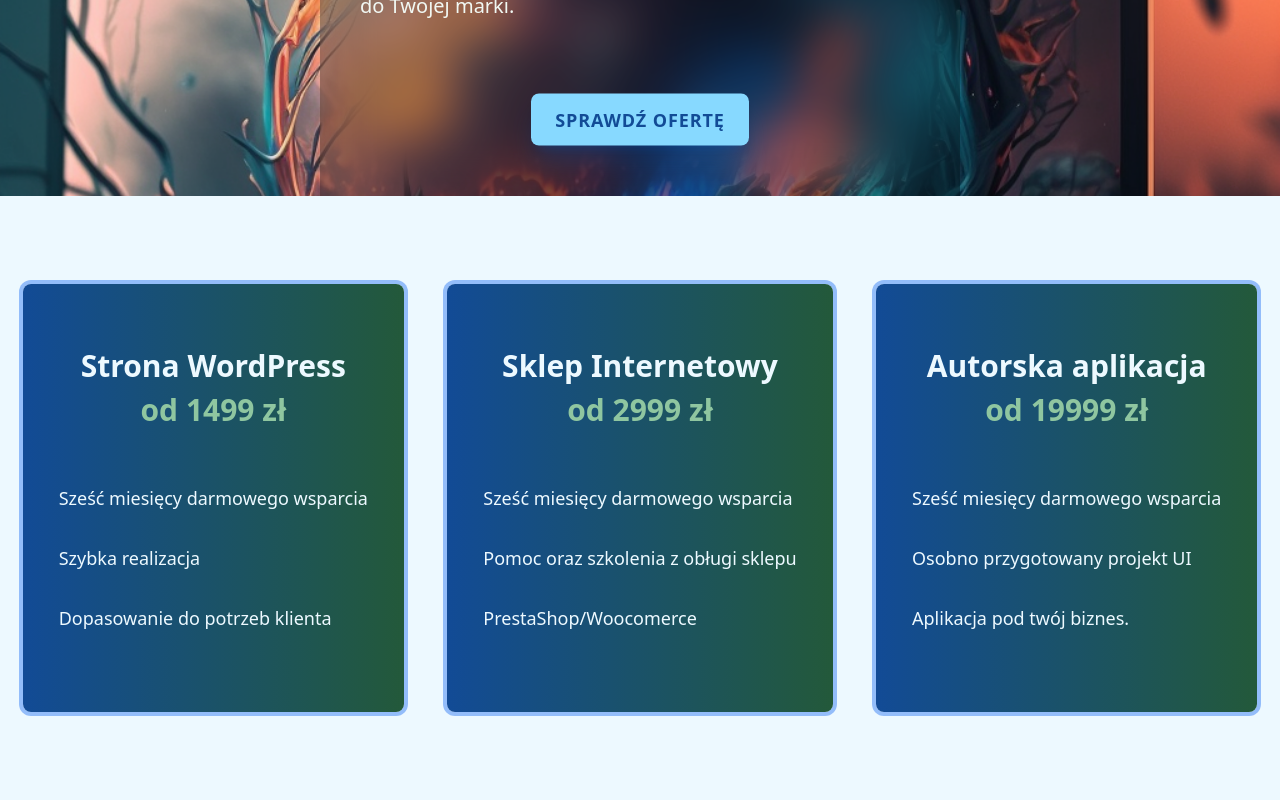
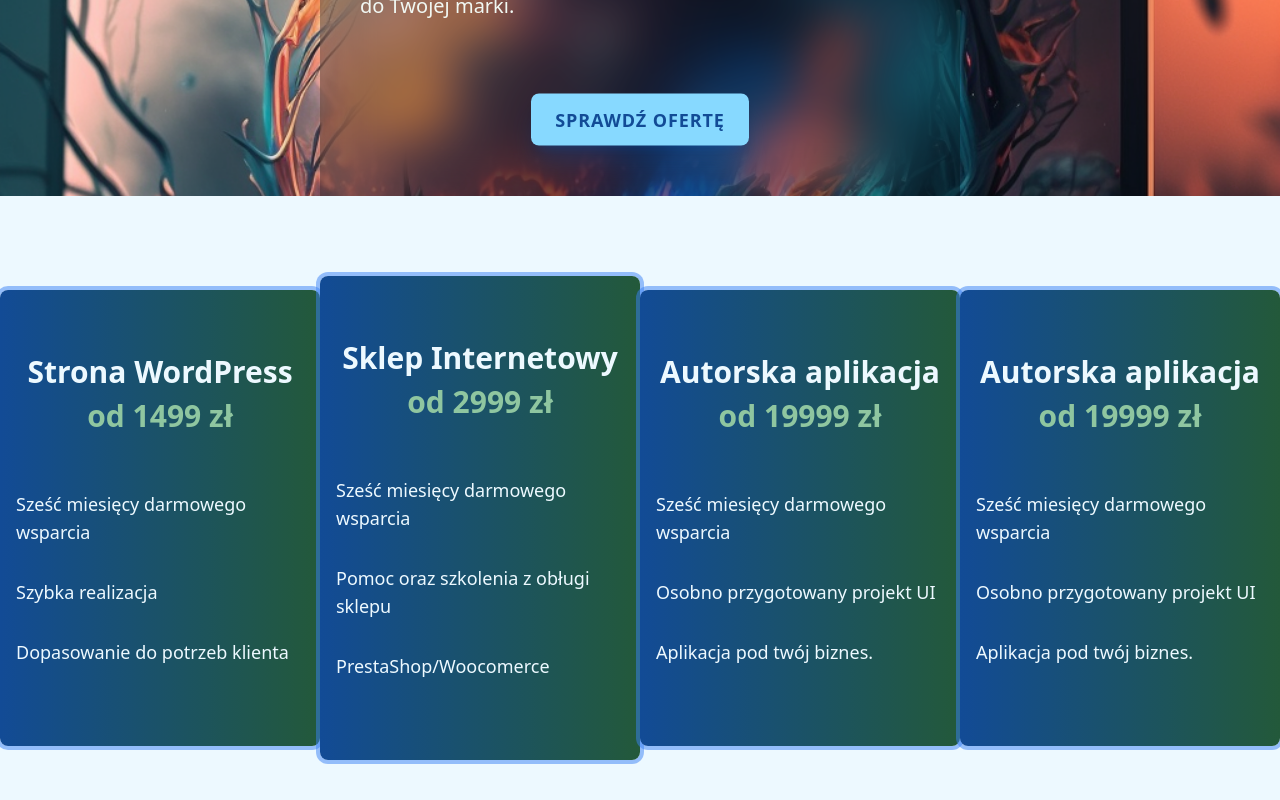
Before and after one commit to marcinbik/cv3, a Next.js app: page / in a window 1280 px wide. Shown: the part 599-1399 px from the top of the page. Before the commit the page ends 1319 px from the top, so only its background shows below. Built offline with nearby package versions, Linux system fonts and the light colour scheme; a web font is replaced by a local one.

Commit message:
add background fix card

```diff
--- a/components/CardProduct.js
+++ b/components/CardProduct.js
@@ -6,8 +6,8 @@ export default function CardProduct({ title, text, price }) {// eslint-disable-l
   ))
 
   return (
-    <div className=" max-w-md lg:max-w-xl   justify-center bg-gradient-to-r from-primary-900 to-accent-700 rounded-lg col-span-12 ring-4 md:col-span-6 lg:col-span-4 z-0 m-2  overflow-hidden grid">
-      <div className="md:px-5 px-12 text-primary-50 py-16 container grow">
+    <div className=" max-w-md  container mb-10  justify-center bg-gradient-to-r from-primary-900 to-accent-700 rounded-lg col-span-12 ring-4 md:col-span-6 lg:col-span-3 z-0   overflow-hidden grid">
+      <div className="  text-primary-50 py-16 container grow">
         <h2 className="text-center text-xl lg:text-3xl font-display font-bold mb-2">
           {title}
         </h2>
--- a/pages/index.js
+++ b/pages/index.js
@@ -27,13 +27,13 @@ export default function Home() {
       <Navbar />
       <div className="grid grid-cols-12  items-center  justify-center  ">
         <div className=" lg:h-[80vh] bg-[url('/road.png')]  bg-cover col-span-12 overflow-hidden  relative z-0 ">
-          <div className="flex lg:mt-20 content-center justify-center">
+          <div className="flex lg:mt-20 content-center align-middle justify-center">
             <HeroBaner />
           </div>
         </div>
       </div>
       <div className="h-30  m-20"></div>
-      <div className="grid place-items-center justify-center grid-cols-12 text-black">
+      <div className="grid  place-items-center grid-cols-12 text-black">
         <CardProduct
           title={'Strona WordPress'}
           price={1499}
@@ -49,6 +49,11 @@ export default function Home() {
           price={19999}
           text={Cardhelper3}
         />
+        <CardProduct
+          title={'Autorska aplikacja'}
+          price={19999}
+          text={Cardhelper3}
+        />
       </div>
     </>
   )
```
